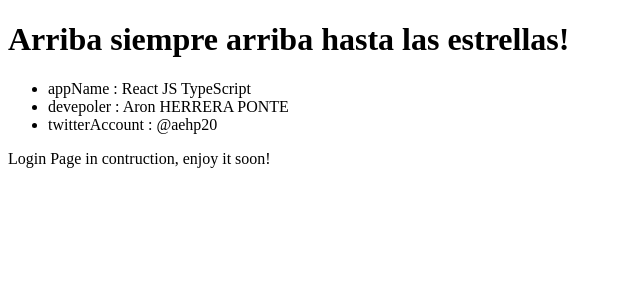
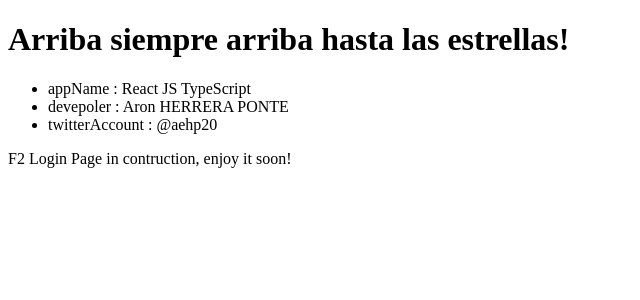
Before and after one commit to profesor-aron/reactjs-typescript, a React app: page / in a window 1280 px wide. Shown: the top 300 px of the page, without its empty margins (0-640 px from the left). Built offline with nearby package versions, Linux system fonts and the light colour scheme.

Commit message:
Update F2

```diff
--- a/src/modules/Login/index.tsx
+++ b/src/modules/Login/index.tsx
@@ -4,7 +4,7 @@ export class Login extends Component {
   render() {
     return (
       <div>
-        Login Page in contruction, enjoy it soon!
+        F2 Login Page in contruction, enjoy it soon!
       </div>
     )
   }
--- a/src/modules/Login/stylesheets.css
+++ b/src/modules/Login/stylesheets.css
@@ -1,3 +1,3 @@
 .app {
-  width: 100%;
+  width: 20%;
 }
```
